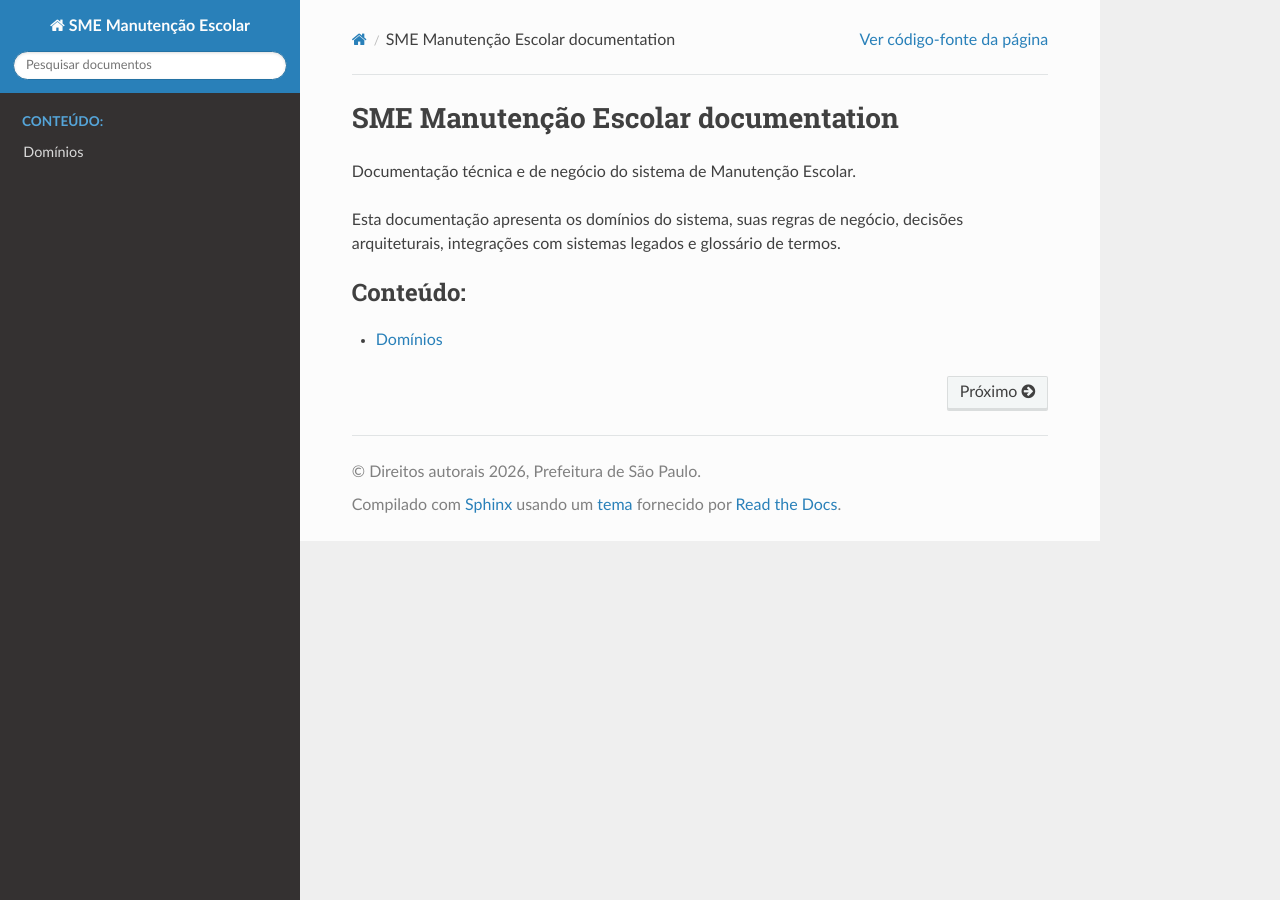
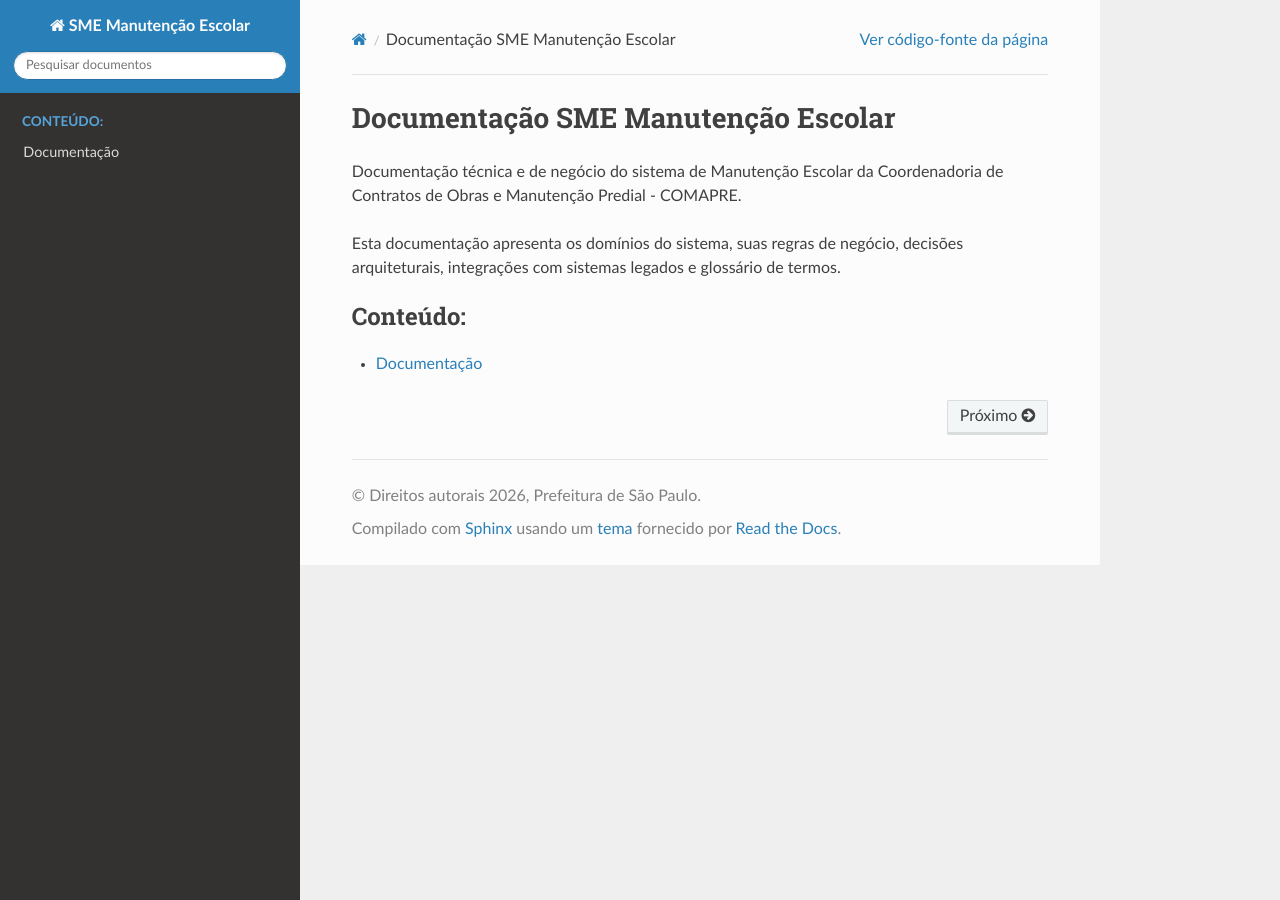
Before and after one commit to prefeiturasp/SME-ManutencaoEscolar-Backend, a Sphinx documentation site: the page built from docs/index.rst, in a window 1280 px wide. Built offline with Sphinx 7.4.7 and the Read the Docs theme 3.1.0, drawn with Linux system fonts in a browser that asks for light colours.

Commit message:
feat(156687): aprimora a geração de documentação Sphinx e atualiza textos descritivos

```diff
--- a/docs/dominios/index.rst
+++ b/docs/dominios/index.rst
@@ -1,8 +1,7 @@
-Domínios
-========
+Documentação
+============
 
-Esta seção apresenta os domínios de negócio do sistema.
+Esta seção apresenta os domínios de negócio do sistema de Manutenção Escolar.
 
 .. toctree::
    :maxdepth: 2
-   :caption: Domínios:
--- a/docs/index.rst
+++ b/docs/index.rst
@@ -3,11 +3,12 @@
    You can adapt this file completely to your liking, but it should at least
    contain the root `toctree` directive.
 
-====================================
-SME Manutenção Escolar documentation
-====================================
+===================================
+Documentação SME Manutenção Escolar
+===================================
 
-Documentação técnica e de negócio do sistema de Manutenção Escolar.
+Documentação técnica e de negócio do sistema de Manutenção Escolar da
+Coordenadoria de Contratos de Obras e Manutenção Predial - COMAPRE.
 
 Esta documentação apresenta os domínios do sistema, suas regras de negócio,
 decisões arquiteturais, integrações com sistemas legados e glossário de termos.
```
Also changed, not shown: docs/dominios/core/index.rst (deleted, +0 -16 lines), 3 other files.
